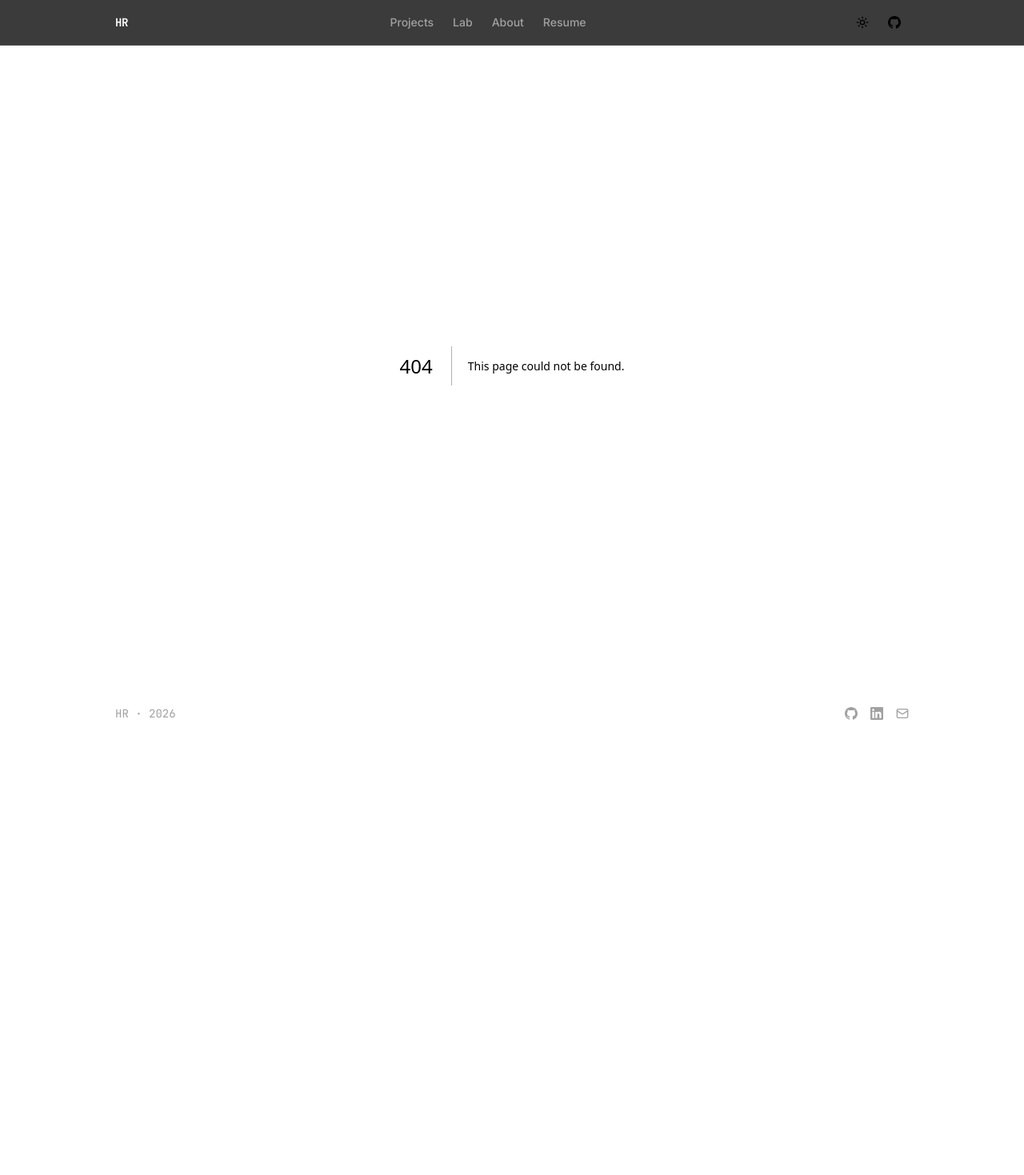
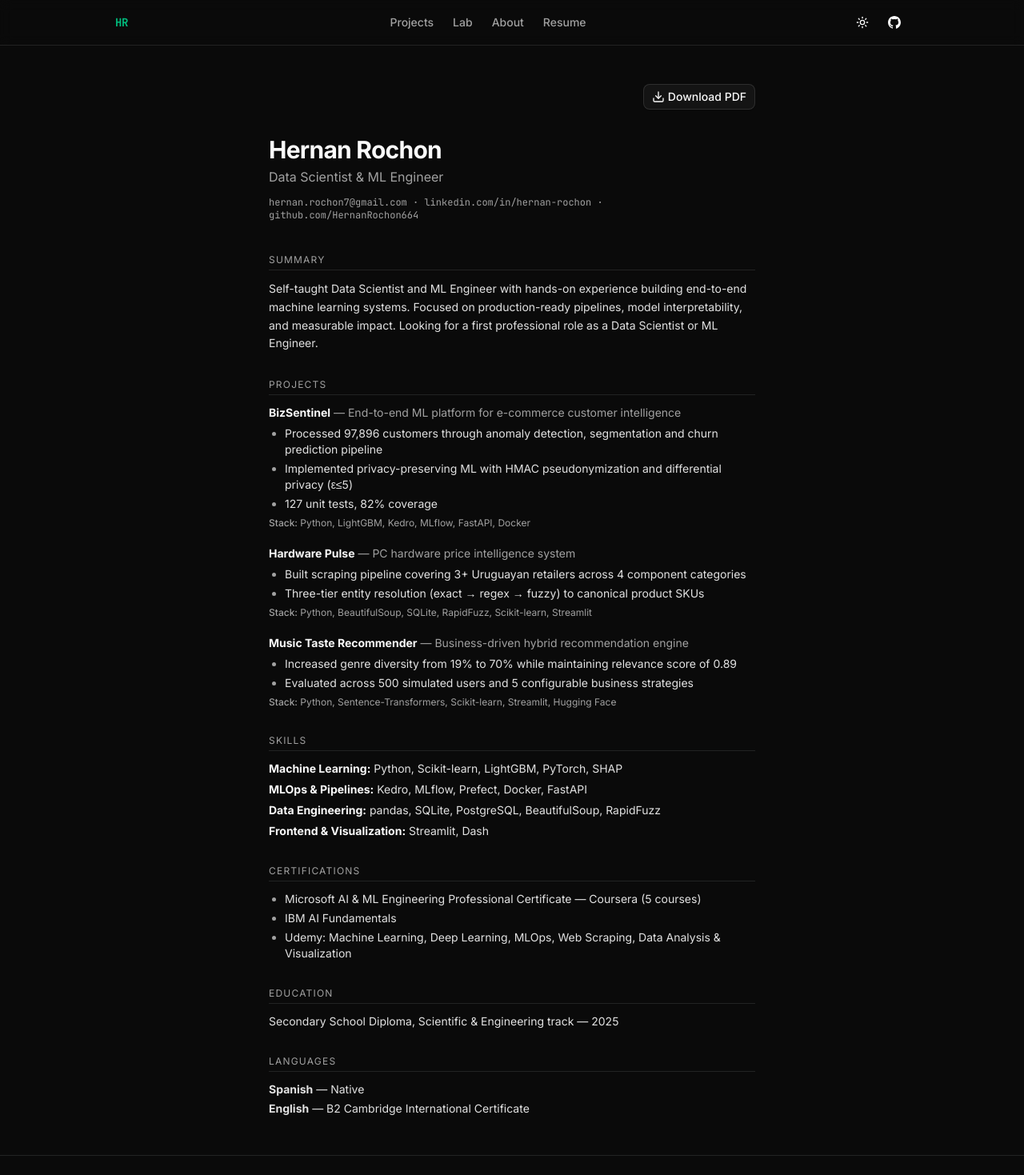
Before and after one commit to HernanRochon664/portfolio, a Next.js app: page /resume in a window 1280 px wide. Before the commit this address had no page. Shown: the top 1469 px of the page at 80% size. Before the commit the page ends 926 px from the top, so only its background shows below. Built offline with nearby package versions, Linux system fonts and the light colour scheme.

Commit message:
feat(resume): build resume page with print-to-PDF and link from navbar

```diff
--- /dev/null
+++ b/src/app/resume/PrintButton.tsx
@@ -0,0 +1,18 @@
+"use client"
+
+import { Download } from "lucide-react"
+import { Button } from "@/components/ui/button"
+
+export function PrintButton() {
+  return (
+    <Button
+      variant="outline"
+      size="sm"
+      onClick={() => window.print()}
+      className="no-print"
+    >
+      <Download className="size-4" />
+      Download PDF
+    </Button>
+  )
+}
--- /dev/null
+++ b/src/app/resume/page.tsx
@@ -0,0 +1,163 @@
+import { PrintButton } from "./PrintButton"
+
+const sectionHeading =
+  "text-xs uppercase tracking-widest text-muted-foreground border-b border-border pb-1 mb-3"
+
+const projects = [
+  {
+    title: "BizSentinel",
+    subtitle: "End-to-end ML platform for e-commerce customer intelligence",
+    bullets: [
+      "Processed 97,896 customers through anomaly detection, segmentation and churn prediction pipeline",
+      "Implemented privacy-preserving ML with HMAC pseudonymization and differential privacy (ε≤5)",
+      "127 unit tests, 82% coverage",
+    ],
+    stack: "Python, LightGBM, Kedro, MLflow, FastAPI, Docker",
+  },
+  {
+    title: "Hardware Pulse",
+    subtitle: "PC hardware price intelligence system",
+    bullets: [
+      "Built scraping pipeline covering 3+ Uruguayan retailers across 4 component categories",
+      "Three-tier entity resolution (exact → regex → fuzzy) to canonical product SKUs",
+    ],
+    stack: "Python, BeautifulSoup, SQLite, RapidFuzz, Scikit-learn, Streamlit",
+  },
+  {
+    title: "Music Taste Recommender",
+    subtitle: "Business-driven hybrid recommendation engine",
+    bullets: [
+      "Increased genre diversity from 19% to 70% while maintaining relevance score of 0.89",
+      "Evaluated across 500 simulated users and 5 configurable business strategies",
+    ],
+    stack: "Python, Sentence-Transformers, Scikit-learn, Streamlit, Hugging Face",
+  },
+]
+
+const skills = [
+  {
+    label: "Machine Learning",
+    values: "Python, Scikit-learn, LightGBM, PyTorch, SHAP",
+  },
+  {
+    label: "MLOps & Pipelines",
+    values: "Kedro, MLflow, Prefect, Docker, FastAPI",
+  },
+  {
+    label: "Data Engineering",
+    values: "pandas, SQLite, PostgreSQL, BeautifulSoup, RapidFuzz",
+  },
+  {
+    label: "Frontend & Visualization",
+    values: "Streamlit, Dash",
+  },
+]
+
+export const metadata = {
+  title: "Resume — Hernan Rochon",
+  description: "Resume of Hernan Rochon, Data Scientist & ML Engineer.",
+}
+
+export default function ResumePage() {
+  return (
+    <div className="mx-auto max-w-2xl px-8 py-12">
+      <div className="mb-8 flex justify-end">
+        <PrintButton />
+      </div>
+
+      <header className="mb-10">
+        <h1 className="text-3xl font-bold tracking-tight">Hernan Rochon</h1>
+        <p className="mt-1 text-muted-foreground">
+          Data Scientist & ML Engineer
+        </p>
+        <p className="mt-3 font-mono text-xs text-muted-foreground">
+          hernan.rochon7@gmail.com · linkedin.com/in/hernan-rochon ·
+          github.com/HernanRochon664
+        </p>
+      </header>
+
+      <section className="mb-8">
+        <h2 className={sectionHeading}>Summary</h2>
+        <p className="text-sm leading-relaxed text-foreground/90">
+          Self-taught Data Scientist and ML Engineer with hands-on experience
+          building end-to-end machine learning systems. Focused on
+          production-ready pipelines, model interpretability, and measurable
+          impact. Looking for a first professional role as a Data Scientist or
+          ML Engineer.
+        </p>
+      </section>
+
+      <section className="mb-8">
+        <h2 className={sectionHeading}>Projects</h2>
+        <div className="flex flex-col gap-5">
+          {projects.map((project) => (
+            <div key={project.title}>
+              <p className="text-sm">
+                <span className="font-bold">{project.title}</span>
+                <span className="text-muted-foreground">
+                  {" "}
+                  — {project.subtitle}
+                </span>
+              </p>
+              <ul className="mt-1.5 ml-5 list-disc space-y-1 text-sm text-foreground/90 marker:text-muted-foreground">
+                {project.bullets.map((bullet) => (
+                  <li key={bullet}>{bullet}</li>
+                ))}
+              </ul>
+              <p className="mt-1.5 text-xs text-muted-foreground">
+                <span className="font-medium">Stack:</span> {project.stack}
+              </p>
+            </div>
+          ))}
+        </div>
+      </section>
+
+      <section className="mb-8">
+        <h2 className={sectionHeading}>Skills</h2>
+        <div className="flex flex-col gap-1.5 text-sm">
+          {skills.map((row) => (
+            <p key={row.label}>
+              <span className="font-bold">{row.label}:</span>{" "}
+              <span className="text-foreground/90">{row.values}</span>
+            </p>
+          ))}
+        </div>
+      </section>
+
+      <section className="mb-8">
+        <h2 className={sectionHeading}>Certifications</h2>
+        <ul className="ml-5 list-disc space-y-1 text-sm text-foreground/90 marker:text-muted-foreground">
+          <li>
+            Microsoft AI & ML Engineering Professional Certificate — Coursera
+            (5 courses)
+          </li>
+          <li>IBM AI Fundamentals</li>
+          <li>
+            Udemy: Machine Learning, Deep Learning, MLOps, Web Scraping, Data
+            Analysis & Visualization
+          </li>
+        </ul>
+      </section>
+
+      <section className="mb-8">
+        <h2 className={sectionHeading}>Education</h2>
+        <p className="text-sm text-foreground/90">
+          Secondary School Diploma, Scientific & Engineering track — 2025
+        </p>
+      </section>
+
+      <section>
+        <h2 className={sectionHeading}>Languages</h2>
+        <ul className="flex flex-col gap-1 text-sm text-foreground/90">
+          <li>
+            <span className="font-bold">Spanish</span> — Native
+          </li>
+          <li>
+            <span className="font-bold">English</span> — B2 Cambridge
+            International Certificate
+          </li>
+        </ul>
+      </section>
+    </div>
+  )
+}
--- a/src/components/layout/Navbar.tsx
+++ b/src/components/layout/Navbar.tsx
@@ -11,7 +11,7 @@ const navLinks = [
   { label: "Projects", href: "/projects" },
   { label: "Lab", href: "/lab" },
   { label: "About", href: "/about" },
-  { label: "Resume", href: "#", external: true },
+  { label: "Resume", href: "/resume" },
 ];
 
 export function Navbar() {
@@ -25,24 +25,13 @@ export function Navbar() {
       <div className="mx-auto flex h-14 max-w-5xl items-center justify-between px-4">
         <Link
           href="/"
-          className="font-mono text-sm font-bold tracking-tight text-foreground"
+          className="font-mono text-sm font-bold tracking-tight text-emerald-500"
         >
           HR
         </Link>
 
         <nav className="flex items-center gap-6">
-          {navLinks.map((link) =>
-            link.external ? (
-              <a
-                key={link.label}
-                href={link.href}
-                target="_blank"
-                rel="noopener noreferrer"
-                className="text-sm font-medium text-muted-foreground transition-colors hover:text-foreground"
-              >
-                {link.label}
-              </a>
-            ) : (
+          {navLinks.map((link) => (
             <Link
               key={link.label}
               href={link.href}
@@ -50,8 +39,7 @@ export function Navbar() {
             >
               {link.label}
             </Link>
-            ),
-          )}
+          ))}
         </nav>
 
         <div className="flex items-center gap-1">
--- a/src/styles/globals.css
+++ b/src/styles/globals.css
@@ -128,3 +128,16 @@
     @apply font-sans;
   }
 }
+
+@media print {
+  header, footer, .no-print {
+    display: none !important;
+  }
+  body {
+    background: white !important;
+    color: black !important;
+  }
+  body::before {
+    display: none !important;
+  }
+}
```
Lines whose indentation alone changed are shown as unchanged.
